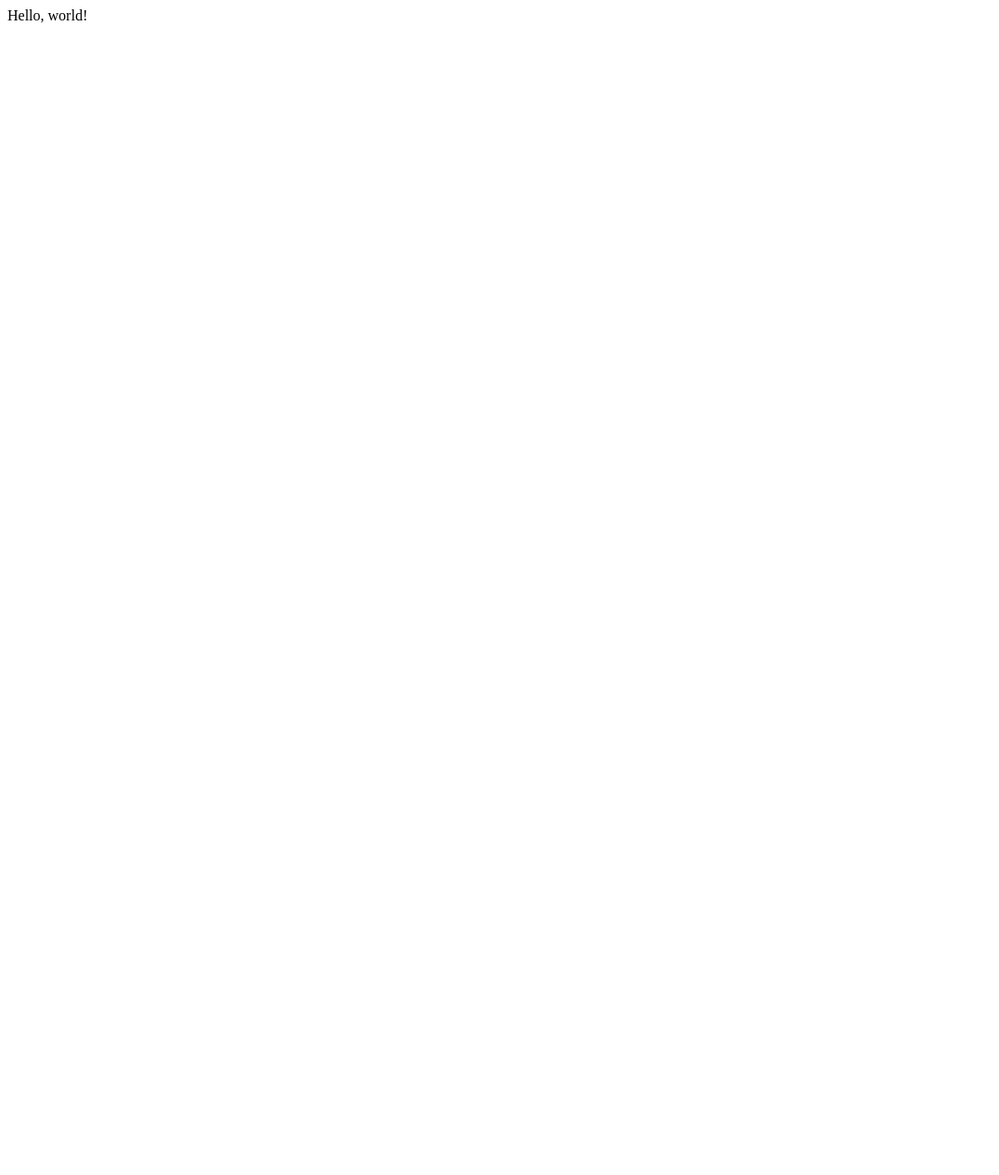
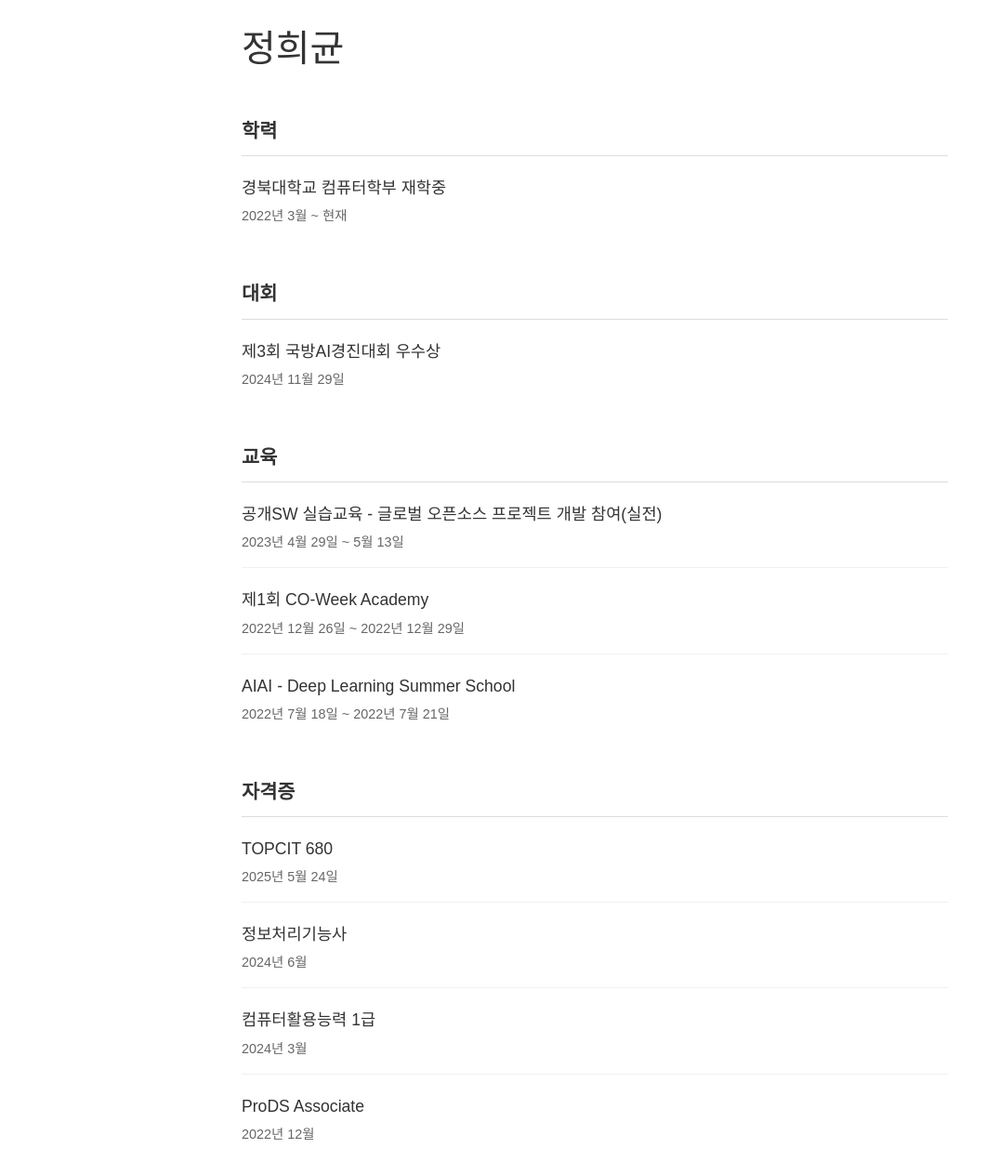
Before and after one commit to Segyun/CV, a plain HTML site: page index.html in a window 1280 px wide. Shown: the whole page at 93% size, without its empty margins (0-1075 px from the left). Before the commit the page ends 800 px from the top, so only its background shows below. Drawn offline with Linux system fonts and the light colour scheme.

Commit message:
feat: setup web site

```diff
--- a/index.html
+++ b/index.html
@@ -1 +1,156 @@
-Hello, world!
+<!DOCTYPE html>
+<html lang="ko">
+
+<head>
+    <meta charset="UTF-8">
+    <meta name="viewport" content="width=device-width, initial-scale=1.0">
+    <title>정희균 - CV</title>
+    <style>
+        * {
+            margin: 0;
+            padding: 0;
+            box-sizing: border-box;
+        }
+
+        body {
+            font-family: 'Arial', sans-serif;
+            line-height: 1.6;
+            color: #333;
+            background-color: #fff;
+            padding: 20px;
+            max-width: 800px;
+            margin: 0 auto;
+        }
+
+        .header {
+            text-align: left;
+            margin-bottom: 40px;
+        }
+
+        .header h1 {
+            font-size: 2.5rem;
+            margin-bottom: 10px;
+            font-weight: 300;
+            color: #333;
+        }
+
+        .header p {
+            font-size: 1.1rem;
+            color: #666;
+        }
+
+        .section {
+            margin-bottom: 40px;
+        }
+
+        .section:last-child {
+            margin-bottom: 0;
+        }
+
+        .section h2 {
+            color: #333;
+            font-size: 1.3rem;
+            margin-bottom: 20px;
+            padding-bottom: 10px;
+            border-bottom: 1px solid #ddd;
+            font-weight: 600;
+        }
+
+        .item {
+            margin-bottom: 20px;
+            padding-bottom: 15px;
+            border-bottom: 1px solid #f0f0f0;
+        }
+
+        .item:last-child {
+            margin-bottom: 0;
+            border-bottom: none;
+        }
+
+        .item h3 {
+            color: #333;
+            font-size: 1.1rem;
+            margin-bottom: 5px;
+            font-weight: 500;
+        }
+
+        .item .date {
+            color: #666;
+            font-size: 0.9rem;
+        }
+
+        @media (max-width: 768px) {
+            body {
+                padding: 10px;
+            }
+
+            .header h1 {
+                font-size: 2rem;
+            }
+
+            .section h2 {
+                font-size: 1.2rem;
+            }
+        }
+    </style>
+</head>
+
+<body>
+    <div class="header">
+        <h1>정희균</h1>
+    </div>
+
+    <div class="section">
+        <h2>학력</h2>
+        <div class="item">
+            <h3>경북대학교 컴퓨터학부 재학중</h3>
+            <div class="date">2022년 3월 ~ 현재</div>
+        </div>
+    </div>
+
+    <div class="section">
+        <h2>대회</h2>
+        <div class="item">
+            <h3>제3회 국방AI경진대회 우수상</h3>
+            <div class="date">2024년 11월 29일</div>
+        </div>
+    </div>
+
+    <div class="section">
+        <h2>교육</h2>
+        <div class="item">
+            <h3>공개SW 실습교육 - 글로벌 오픈소스 프로젝트 개발 참여(실전)</h3>
+            <div class="date">2023년 4월 29일 ~ 5월 13일</div>
+        </div>
+        <div class="item">
+            <h3>제1회 CO-Week Academy</h3>
+            <div class="date">2022년 12월 26일 ~ 2022년 12월 29일</div>
+        </div>
+        <div class="item">
+            <h3>AIAI - Deep Learning Summer School</h3>
+            <div class="date">2022년 7월 18일 ~ 2022년 7월 21일</div>
+        </div>
+    </div>
+
+    <div class="section">
+        <h2>자격증</h2>
+        <div class="item">
+            <h3>TOPCIT 680</h3>
+            <div class="date">2025년 5월 24일</div>
+        </div>
+        <div class="item">
+            <h3>정보처리기능사</h3>
+            <div class="date">2024년 6월</div>
+        </div>
+        <div class="item">
+            <h3>컴퓨터활용능력 1급</h3>
+            <div class="date">2024년 3월</div>
+        </div>
+        <div class="item">
+            <h3>ProDS Associate</h3>
+            <div class="date">2022년 12월</div>
+        </div>
+    </div>
+</body>
+
+</html>
```
